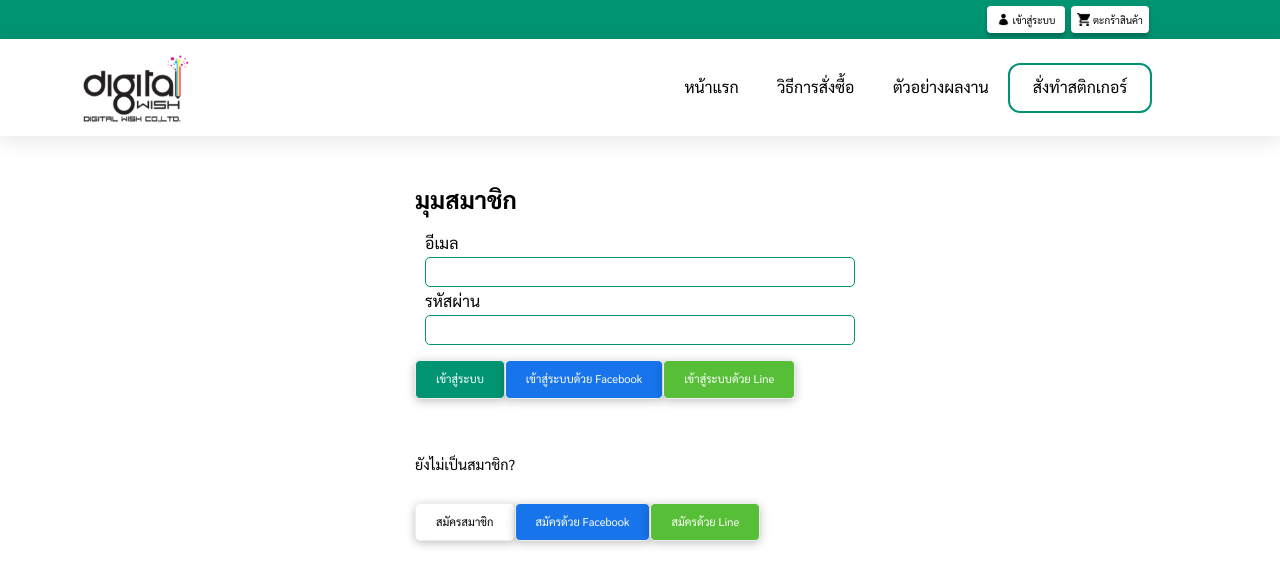
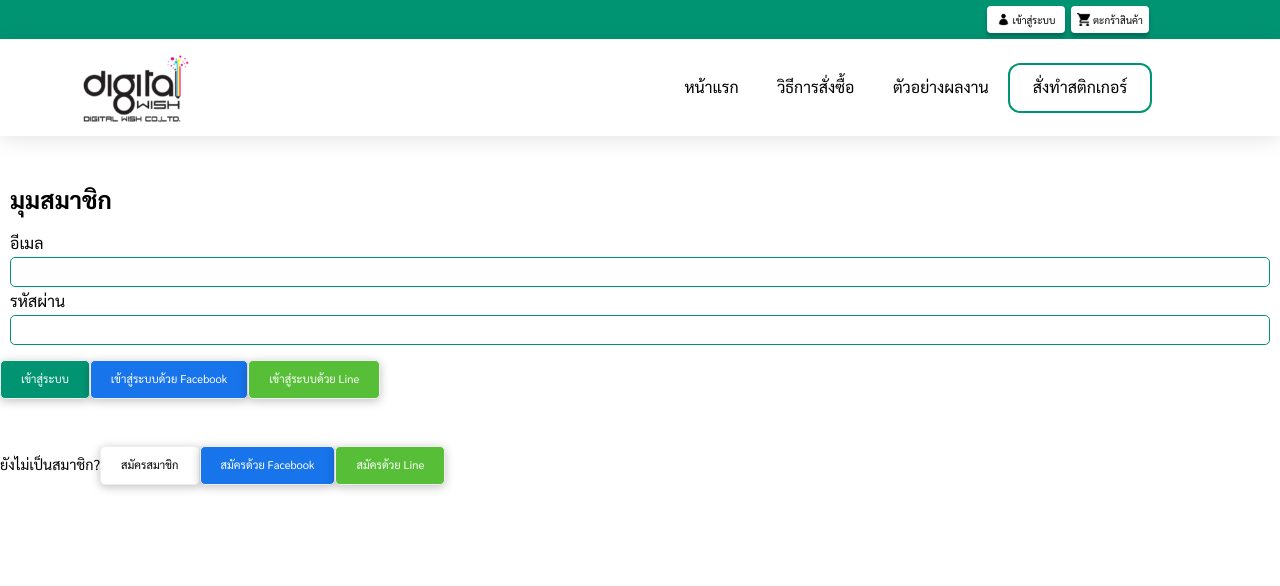
Before and after one commit to Knight-H/e-sticker-frontend, a React (Create React App) app: page /login in a window 1280 px wide. Shown: the top 586 px of the page. Built offline with nearby package versions, Linux system fonts and the light colour scheme.

Commit message:
Changelog - css update to have more consistent look

```diff
--- a/src/components/login/index.js
+++ b/src/components/login/index.js
@@ -1,39 +1,42 @@
 import React from "react";
-import {Field, ErrorMessage} from 'formik';
+import { Field, ErrorMessage } from 'formik';
 
 import styles from './index.module.scss';
 
 const LoginComponent = () => {
     return (
-    <>
+        <>
 
             <div className={styles.formControl}>
-                <p>อีเมล <ErrorMessage name="email" render={msg => <span style={{color: "red"}}>{msg}</span>}/></p>
-                <Field name="email" type="text" placeholder=""/>
+                <p>อีเมล <ErrorMessage name="email" render={msg => <span style={{ color: "red" }}>{msg}</span>} /></p>
+                <Field name="email" type="text" placeholder="" />
             </div>
 
             <div className={styles.formControl}>
-                <p>รหัสผ่าน <ErrorMessage name="password" render={msg => <span style={{color: "red"}}>{msg}</span>}/></p>
-                <Field name="password" type="text" placeholder=""/>
+                <p>รหัสผ่าน <ErrorMessage name="password" render={msg => <span style={{ color: "red" }}>{msg}</span>} /></p>
+                <Field name="password" type="text" placeholder="" />
             </div>
             <div className={styles.containerRow}>
                 <button type="submit" className={styles.buttonGreen}>เข้าสู่ระบบ</button>
                 <button className={styles.buttonBlue}>เข้าสู่ระบบด้วย Facebook</button>
                 <button className={styles.buttonLine}>เข้าสู่ระบบด้วย Line</button>
             </div>
-            <br/><br/>
+            <br />
+            <br />
             <div className={styles.containerRow}>
-                <div className={styles.containerCol}>
-                    <p className={styles.smallText}>ยังไม่เป็นสมาชิก?</p>
-                    <div className={styles.containerRow}>
+                {/* <div className={styles.containerCol}> */}
+                <p className={styles.smallText}>ยังไม่เป็นสมาชิก?</p>
+                {/* <div className={styles.containerRow}> */}
+                <div>
                     <button className={styles.buttonWhile}>สมัครสมาชิก</button>
                     <button className={styles.buttonBlue}>สมัครด้วย Facebook</button>
                     <button className={styles.buttonLine}>สมัครด้วย Line</button>
-                    </div>
                 </div>
+                {/* </div> */}
+                {/* </div> */}
             </div>
 
-    </>
+        </>
     );
 }
 export default LoginComponent;
--- a/src/components/member-login/index.module.scss
+++ b/src/components/member-login/index.module.scss
@@ -7,10 +7,10 @@
     display: flex;
     flex-direction: column;
 
-    width: 450px;
+    // width: 450px;
 
     h2 {
-        margin-bottom: 20px;
+        margin: 0px 0px 20px 10px;
     }
 
 }
```
